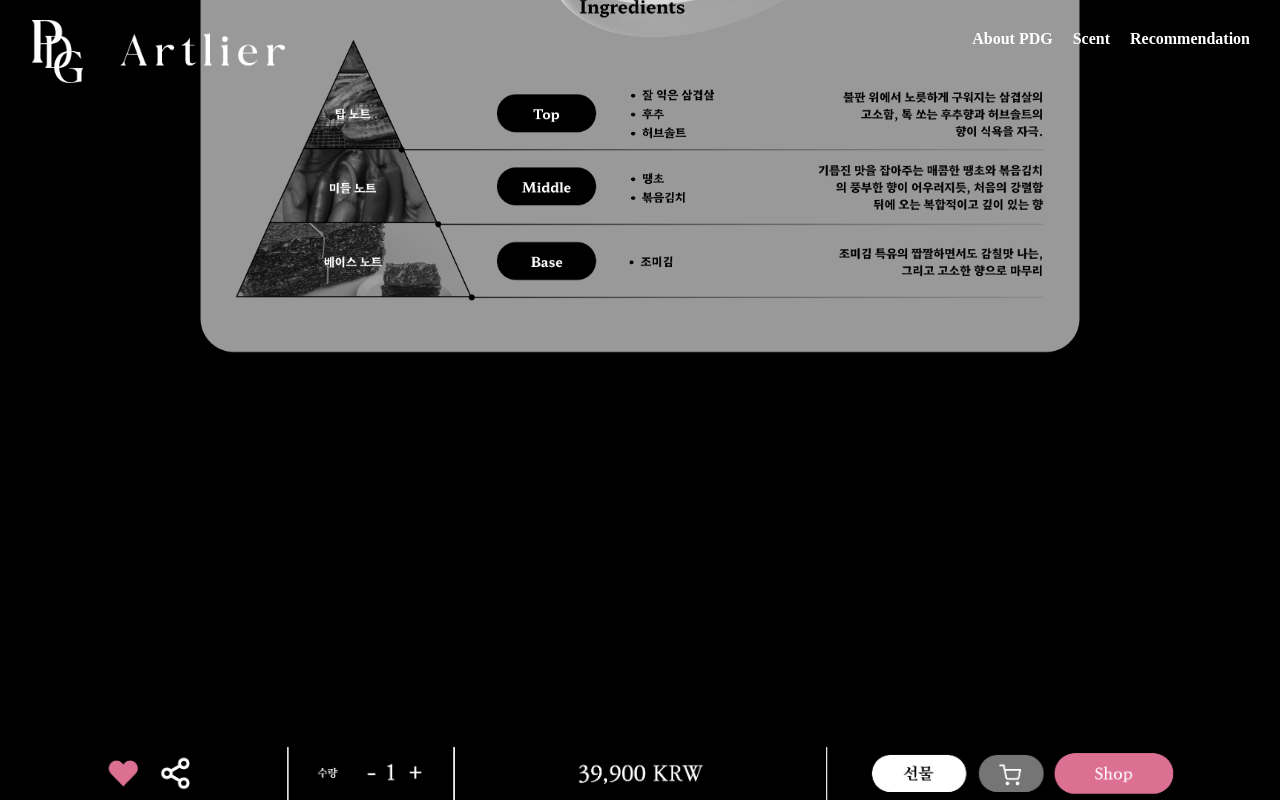
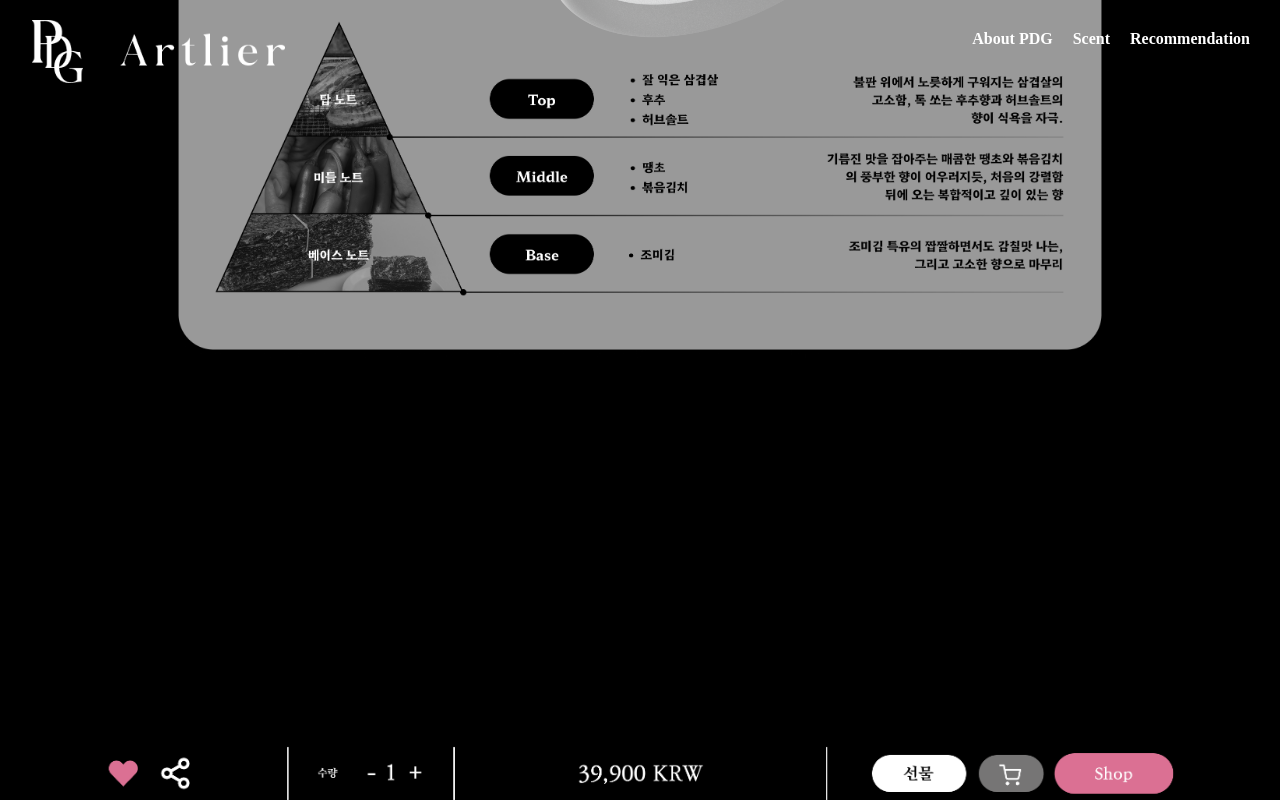
Before and after one commit to MS-Choi2057/midtermfinal, a plain HTML site: page index.html in a window 1280 px wide. In both pictures the pointer is over the picture 640 px from the left and 7193 px from the top of the page. Shown: the part 6793-7593 px from the top of the page. Drawn offline with Linux system fonts and the light colour scheme; a web font is replaced by a local one.

Commit message:
Update index.html

```diff
--- a/index.html
+++ b/index.html
@@ -112,6 +112,12 @@
     .wrap3 img:hover {
         transform: scale(1.1); /* Enlarge the image to 1.2 times its original size */
     }
+
+    .bg3 img:hover {
+        transform: scale(1.05);} /* Enlarge the image to 1.2 times its original size */
+
+		.bg3 img {
+        transition: transform 0.3s ease; position: relative;} /* Smooth transition for scaling */
 
     .buy-button:hover {
         background-color: palevioletred; /* Change the background color to red */
```
